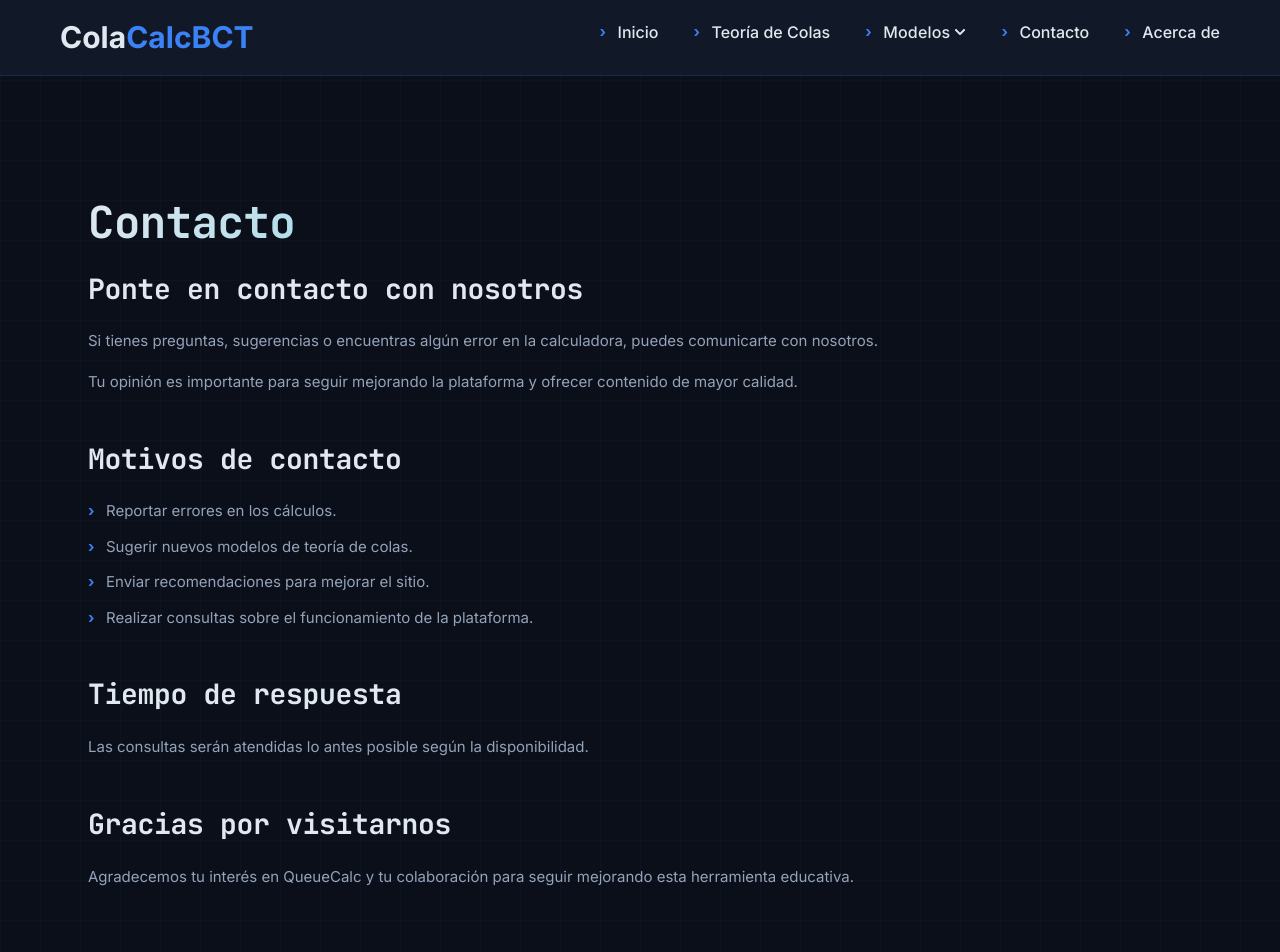
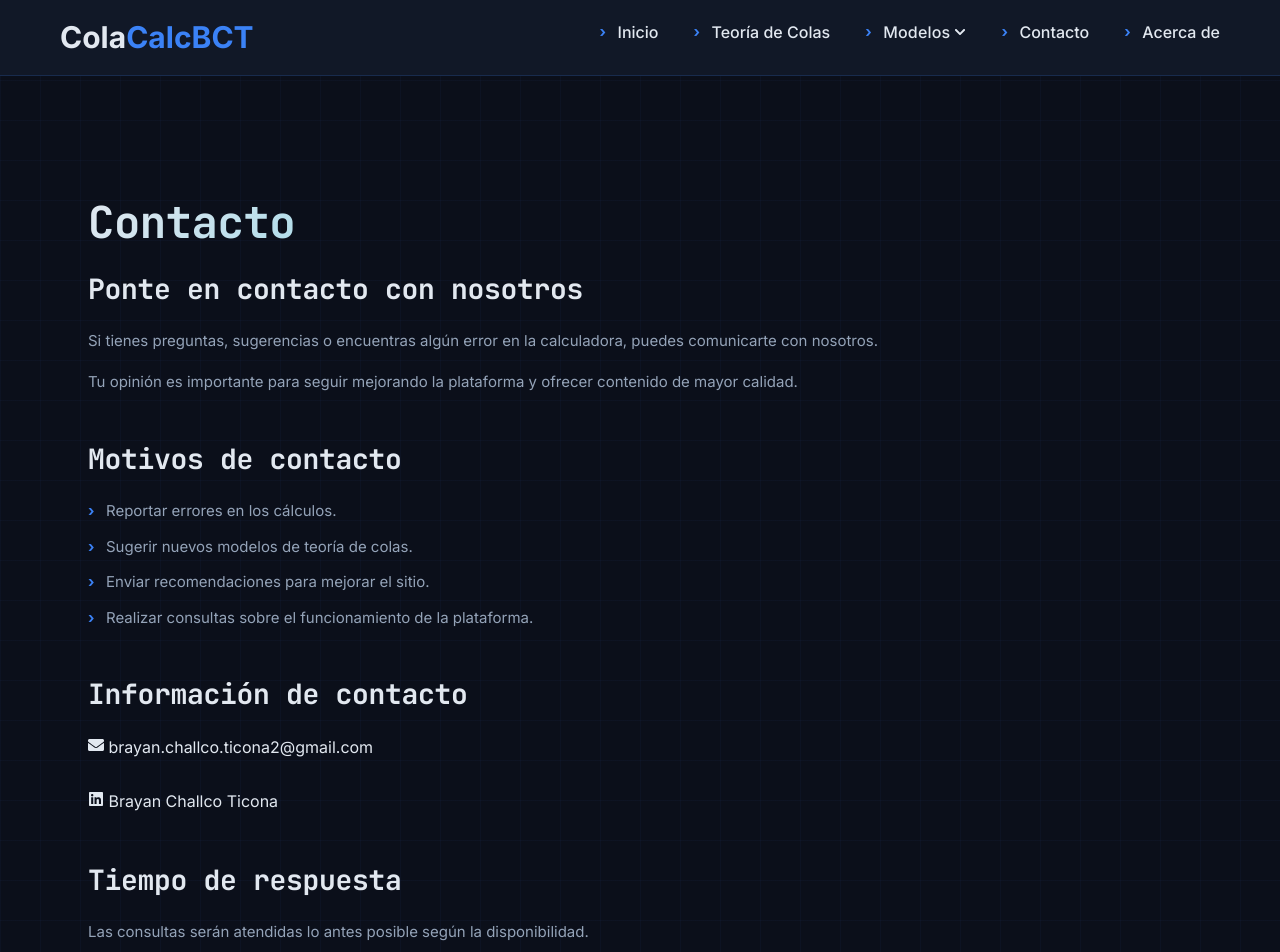
Before and after one commit to b-challco10/teoria_colas, a Next.js app: page /contacto in a window 1280 px wide. Shown: the top 952 px of the page. Built offline with nearby package versions, Linux system fonts and the light colour scheme.

Commit message:
Agregando contacto

```diff
--- a/app/contacto/page.tsx
+++ b/app/contacto/page.tsx
@@ -1,3 +1,4 @@
+import { FaLinkedin, FaEnvelope } from "react-icons/fa";
 export default function ContactoPage() {
   return (
     <main>
@@ -32,6 +33,31 @@ export default function ContactoPage() {
       </div>
 
       <div>
+        <h2>Información de contacto</h2>
+
+        <a
+          href="mailto:brayan.challco.ticona2@gmail.com"
+          target="_blank"
+          rel="noopener noreferrer"
+        >
+          <FaEnvelope />
+          <span> brayan.challco.ticona2@gmail.com</span>
+        </a>
+
+        <br />
+        <br />
+
+        <a
+          href="https://www.linkedin.com/in/brayan-challco-ticona-069056418/"
+          target="_blank"
+          rel="noopener noreferrer"
+        >
+          <FaLinkedin />
+          <span> Brayan Challco Ticona</span>
+        </a>
+      </div>
+
+      <div>
         <h2>Tiempo de respuesta</h2>
 
         <p>
@@ -44,7 +70,7 @@ export default function ContactoPage() {
         <h2>Gracias por visitarnos</h2>
 
         <p>
-          Agradecemos tu interés en QueueCalc y tu colaboración para seguir
+          Agradecemos tu interés en ColaCalcBCT y tu colaboración para seguir
           mejorando esta herramienta educativa.
         </p>
       </div>
```
